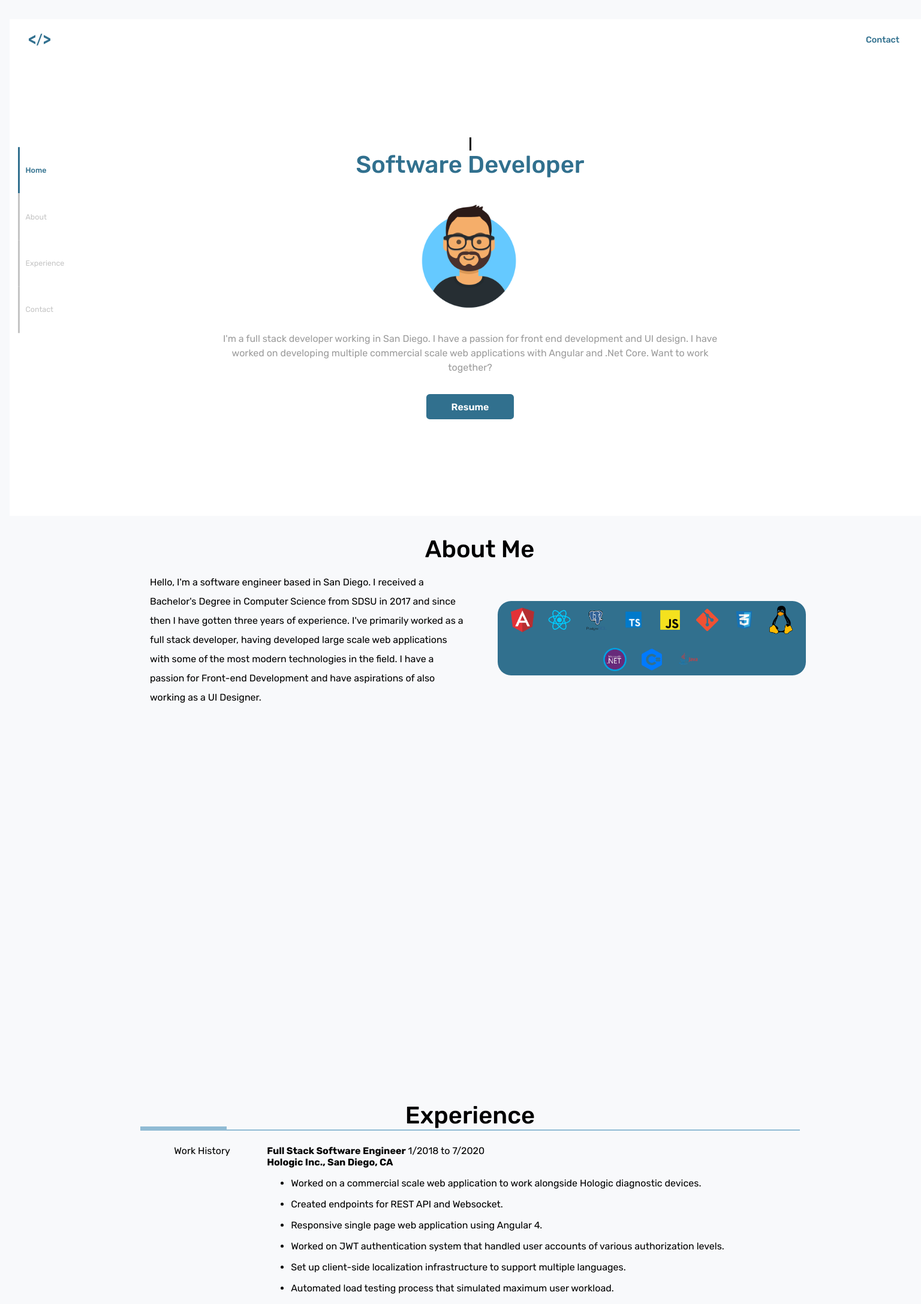
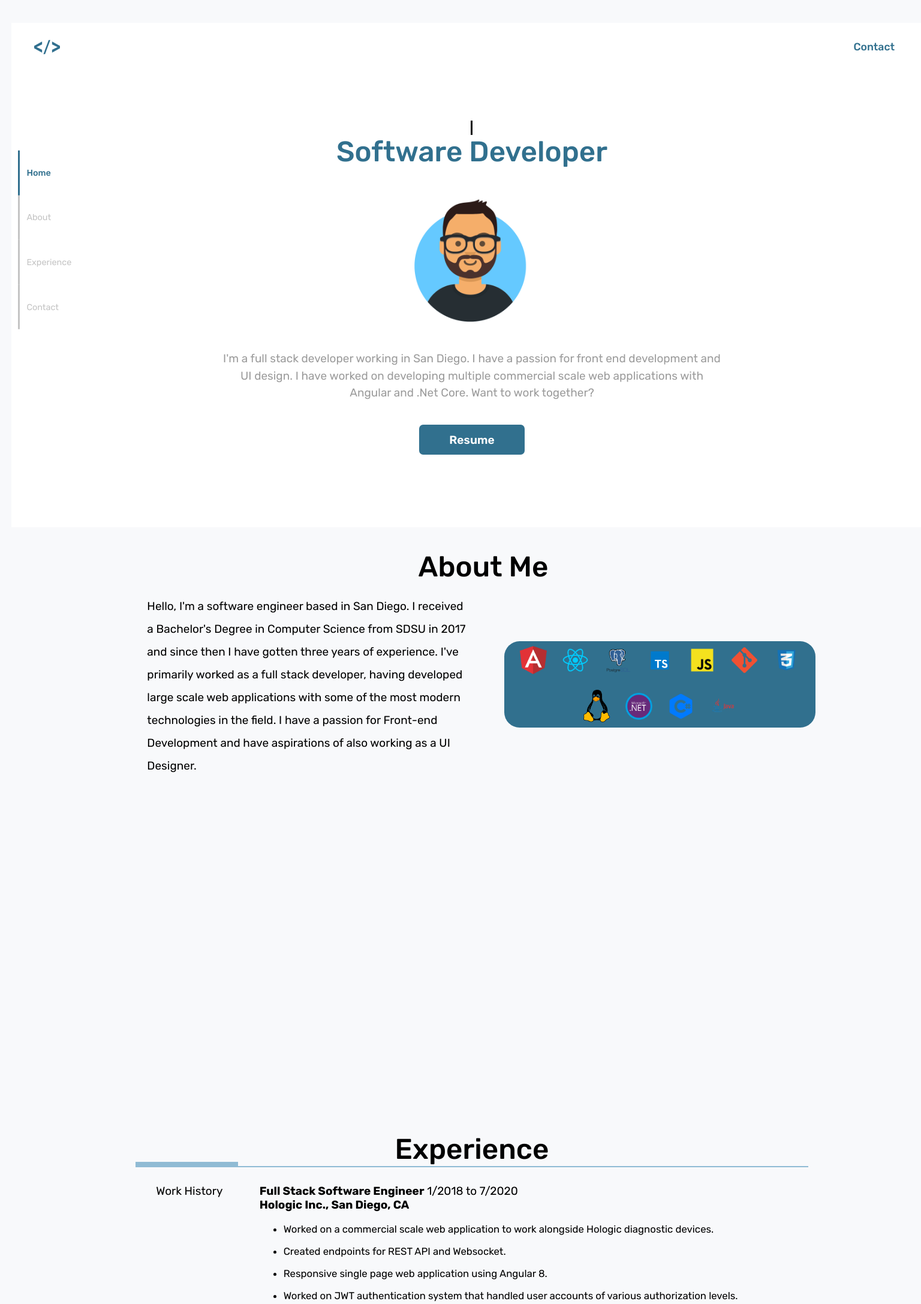
Before and after one commit to CodeRuben/portfolio, a React (Create React App) app: page / in a window 1536 px wide. Shown: the top 2174 px of the page at 60% size. Built offline with nearby package versions, Linux system fonts and the light colour scheme.

Commit message:
Styling for large screens.

```diff
--- a/src/App.css
+++ b/src/App.css
@@ -78,3 +78,20 @@ section {
     width: 75%;
   }
 }
+
+@media (min-width: 1200px) {
+  .wrapper {
+    width: 73%;
+  }
+}
+
+
+@media (min-width: 1500px) {
+  body {
+    font-size: 19px;
+  }
+
+  .wrapper {
+    max-width: 1300px;
+  }
+}
--- a/src/components/About/About.scoped.css
+++ b/src/components/About/About.scoped.css
@@ -66,3 +66,10 @@ img {
     flex-direction: row;
   }
 }
+
+@media (min-width: 1500px) {
+  .container {
+    min-height: unset;
+    padding: 5em 0 10em 0;
+  }
+}
--- a/src/components/Contact/Contact.scoped.css
+++ b/src/components/Contact/Contact.scoped.css
@@ -22,3 +22,10 @@
   border-radius: 0.35em;
   cursor: pointer;
 }
+
+@media (min-width: 1500px) {
+  .contact {
+    min-height: 30vh;
+    gap: 1em;
+  }
+}
--- a/src/components/Home/Home.scoped.css
+++ b/src/components/Home/Home.scoped.css
@@ -75,3 +75,17 @@
     to { border-right-color: transparent; }
   }
 }
+
+@media (min-width: 1500px) {
+  .hero {
+    margin-bottom: 5em;
+  }
+
+  .name {
+    font-size: 1.3rem;
+  }
+
+  .cta {
+    font-size: 1.2rem;
+  }
+}
--- a/src/components/JobDescription/JobDescription.scoped.css
+++ b/src/components/JobDescription/JobDescription.scoped.css
@@ -17,3 +17,13 @@
   font-weight: 500;
   margin: 1.5em 0.5em 1em 0.5em;
 }
+
+@media (min-width: 1500px) {
+  .work-details li {
+    font-size: 1.05rem;
+  }
+
+  .skill-block {
+    font-size: 0.8rem;
+  }
+}
--- a/src/components/LinkBar/LinkBar.scoped.css
+++ b/src/components/LinkBar/LinkBar.scoped.css
@@ -42,3 +42,10 @@
     transform: translateY(-50%);
   }
 }
+
+@media (min-width: 1500px) {
+  .nav-item-bar p {
+    font-size: 0.9rem;
+    padding: 2em 0;
+  }
+}
--- a/src/components/NavigationBar/NavigationBar.scoped.css
+++ b/src/components/NavigationBar/NavigationBar.scoped.css
@@ -22,3 +22,9 @@
   width: 2.25em;
   margin-left: 1em;
 }
+
+@media (min-width: 1500px) {
+  .link {
+    font-size: 1.1rem;
+  }
+}
--- a/src/constants.js
+++ b/src/constants.js
@@ -7,12 +7,13 @@ export const jobData = [
 		"workDetails": [
       "Worked on a commercial scale web application to work alongside Hologic diagnostic devices.",
       "Created endpoints for REST API and Websocket.",
-      "Responsive single page web application using Angular 4.",
+      "Responsive single page web application using Angular 8.",
       "Worked on JWT authentication system that handled user accounts of various authorization levels.",
       "Set up client-side localization infrastructure to support multiple languages.",
       "Automated load testing process that simulated maximum user workload.",
       "Used Sketch app to design mockups of different pages of the application.",
-      "Involved in creating and reviewing software requirement specification documents."
+			"Involved in creating and reviewing software requirement specification documents.",
+			"Used SignalR to add real time functionality to client application."
 		],
 		"skills": [
 			"Angular",
```
